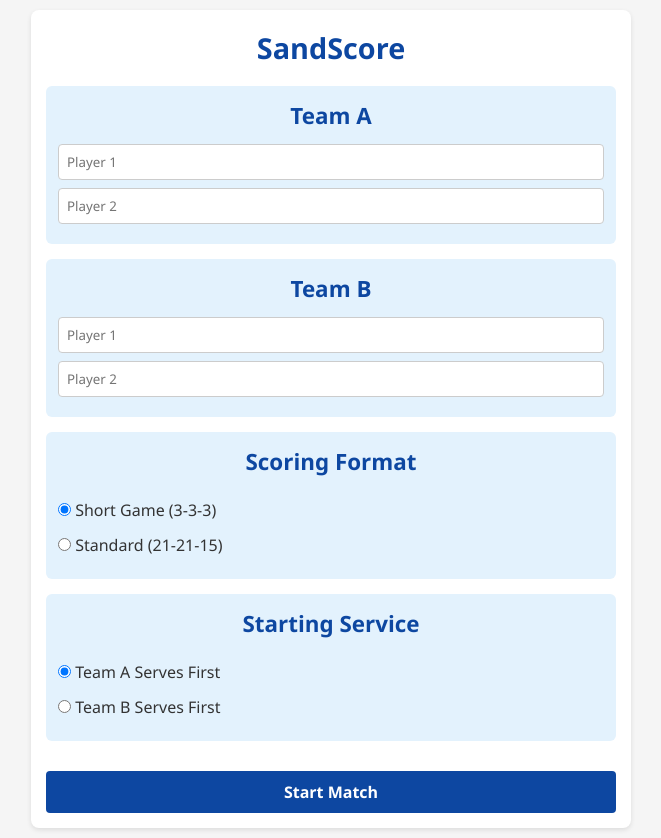
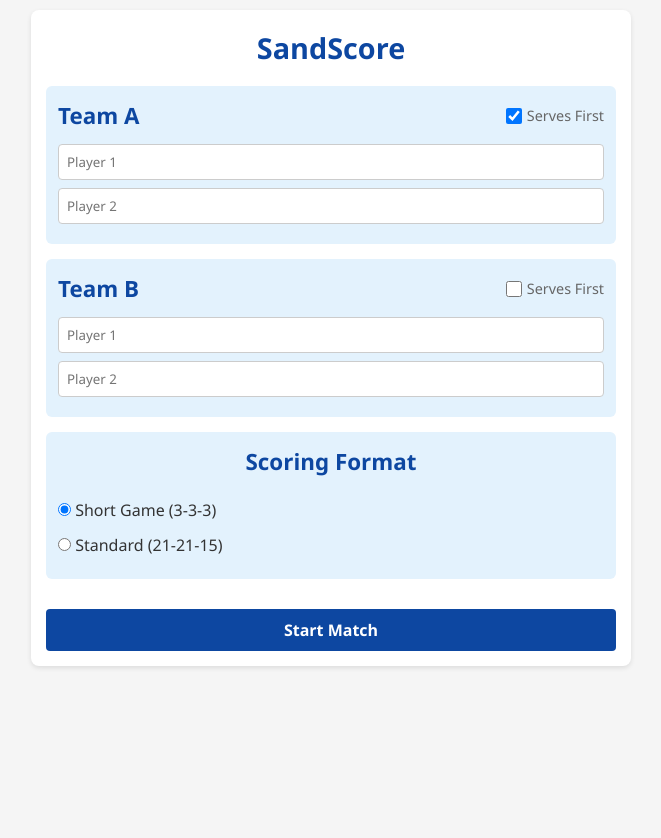
Before and after one commit to lucabol/SandScore, a plain HTML site: page index.html in a window 1280 px wide. Shown: the whole page, without its empty margins (309-970 px from the left). After the commit the page ends 800 px from the top, so only its background shows below. Drawn offline with Linux system fonts and the light colour scheme.

Commit message:
Add serving checkbox for team selection and improve layout for clarity

```diff
--- a/index.html
+++ b/index.html
@@ -12,12 +12,24 @@
         <h1>SandScore</h1>
         <div class="setup-container">
             <div class="team-setup">
-                <h2>Team A</h2>
+                <div class="team-header">
+                    <h2>Team A</h2>
+                    <label class="serve-checkbox">
+                        <input type="checkbox" name="serving" value="team-a" checked>
+                        Serves First
+                    </label>
+                </div>
                 <input type="text" id="team-a-player1" placeholder="Player 1" class="player-input">
                 <input type="text" id="team-a-player2" placeholder="Player 2" class="player-input">
             </div>
             <div class="team-setup">
-                <h2>Team B</h2>
+                <div class="team-header">
+                    <h2>Team B</h2>
+                    <label class="serve-checkbox">
+                        <input type="checkbox" name="serving" value="team-b">
+                        Serves First
+                    </label>
+                </div>
                 <input type="text" id="team-b-player1" placeholder="Player 1" class="player-input">
                 <input type="text" id="team-b-player2" placeholder="Player 2" class="player-input">
             </div>
@@ -31,19 +43,6 @@
                     <label>
                         <input type="radio" name="scoring" value="standard">
                         Standard (21-21-15)
-                    </label>
-                </div>
-            </div>
-            <div class="serving-setup">
-                <h2>Starting Service</h2>
-                <div class="serving-options">
-                    <label>
-                        <input type="radio" name="serving" value="team-a" checked>
-                        Team A Serves First
-                    </label>
-                    <label>
-                        <input type="radio" name="serving" value="team-b">
-                        Team B Serves First
                     </label>
                 </div>
             </div>
--- a/script.js
+++ b/script.js
@@ -297,6 +297,24 @@ document.addEventListener('DOMContentLoaded', () => {
         // Save preferences when starting a new match
         savePlayerPreferences();
     });
+
+    // Add serving checkbox handlers
+    const serveCheckboxes = document.querySelectorAll('input[name="serving"]');
+    serveCheckboxes.forEach(checkbox => {
+        checkbox.addEventListener('change', (e) => {
+            // Uncheck the other checkbox
+            serveCheckboxes.forEach(cb => {
+                if (cb !== e.target) {
+                    cb.checked = false;
+                }
+            });
+            // Ensure at least one checkbox is always checked
+            if (!e.target.checked) {
+                e.target.checked = true;
+            }
+        });
+    });
+
     undoBtn.addEventListener('click', undoLastAction);
     saveBtn.addEventListener('click', saveMatch);
     loadBtn.addEventListener('click', loadMatch);
--- a/styles.css
+++ b/styles.css
@@ -655,3 +655,28 @@ button {
         font-size: 1rem;
     }
 }
+
+.team-header {
+    display: flex;
+    justify-content: space-between;
+    align-items: center;
+    margin-bottom: 10px;
+}
+
+.team-header h2 {
+    margin: 0;
+}
+
+.serve-checkbox {
+    font-size: 0.9rem;
+    color: #666;
+    display: flex;
+    align-items: center;
+    gap: 5px;
+}
+
+.serve-checkbox input[type="checkbox"] {
+    width: 16px;
+    height: 16px;
+    cursor: pointer;
+}
```
